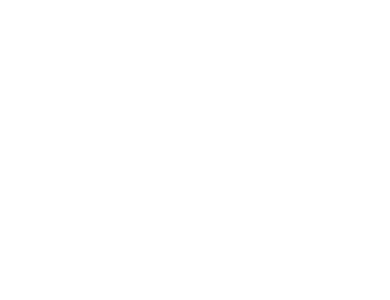
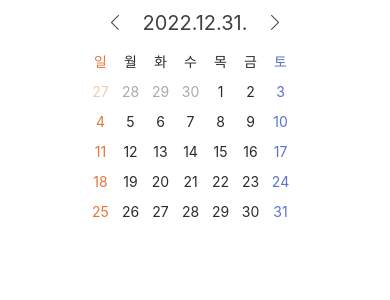
Before and after one commit to sunujun/to-do-list, a React Native app: screen / in a window 390 px wide. Shown: the top 300 px of the page. Built offline with nearby package versions, Linux system fonts and the light colour scheme.

Commit message:
달력 UI 추가

```diff
--- a/App.tsx
+++ b/App.tsx
@@ -1,15 +1,87 @@
 import React from 'react';
-import { StyleSheet, View } from 'react-native';
+import { FlatList, GestureResponderEvent, StatusBar, StyleSheet, Text, TouchableOpacity, View } from 'react-native';
+import { SafeAreaProvider, SafeAreaView } from 'react-native-safe-area-context';
+import SimpleLineIcons from 'react-native-vector-icons/SimpleLineIcons';
 import dayjs from 'dayjs';
-import { getCalendarColumns } from './src/util';
+import { getCalendarColumns, getDayColor, getDayText } from './src/util';
+
+const columnSize = 30;
+
+const Column = ({ text, color, opacity }: { text: number | string; color: string; opacity: number }) => {
+    return (
+        <View style={{ width: columnSize, height: columnSize, alignItems: 'center', justifyContent: 'center' }}>
+            <Text style={{ color, opacity }}>{text} </Text>
+        </View>
+    );
+};
+
+const ArrowButton = ({ iconName, onPress }: { iconName: string; onPress?: (event: GestureResponderEvent) => void }) => {
+    return (
+        <TouchableOpacity onPress={onPress} style={{ paddingHorizontal: 20, paddingVertical: 15 }}>
+            <SimpleLineIcons name={iconName} size={15} color="#404040" />
+        </TouchableOpacity>
+    );
+};
 
 const App = () => {
     const now = dayjs();
     const columns = getCalendarColumns(now);
+    const ListHeaderComponent = () => {
+        const currentDateText = dayjs(now).format('YYYY.MM.DD.');
+        return (
+            <View>
+                {/* YYYY.MM.DD. */}
+                <View style={{ flexDirection: 'row', justifyContent: 'center', alignItems: 'center' }}>
+                    <ArrowButton iconName="arrow-left" />
+                    <TouchableOpacity>
+                        <Text style={{ fontSize: 20, color: '#404040' }}>{currentDateText}</Text>
+                    </TouchableOpacity>
+                    <ArrowButton iconName="arrow-right" />
+                </View>
+                {/* 일 월 화 수 목 금 토 */}
+                <View style={{ flexDirection: 'row' }}>
+                    {[0, 1, 2, 3, 4, 5, 6].map(day => {
+                        const dayText = getDayText(day);
+                        const color = getDayColor(day);
+                        return <Column key={`day-${dayText}`} text={dayText} color={color} opacity={1} />;
+                    })}
+                </View>
+            </View>
+        );
+    };
 
-    return <View></View>;
+    const renderItem = ({ item: date }: { item: dayjs.Dayjs }) => {
+        const dateText = dayjs(date).get('date');
+        const day = dayjs(date).get('day');
+        const color = getDayColor(day);
+        const isCurrentMonth = dayjs(date).isSame(now, 'month');
+
+        return <Column text={dateText} color={color} opacity={isCurrentMonth ? 1 : 0.4} />;
+    };
+
+    return (
+        <SafeAreaProvider>
+            <SafeAreaView style={styles.container}>
+                <StatusBar translucent={true} backgroundColor="transparent" barStyle="dark-content" />
+                <FlatList
+                    data={columns}
+                    keyExtractor={(_, index) => `columns-${index}`}
+                    numColumns={7}
+                    renderItem={renderItem}
+                    ListHeaderComponent={ListHeaderComponent}
+                />
+            </SafeAreaView>
+        </SafeAreaProvider>
+    );
 };
 
-const styles = StyleSheet.create({});
+const styles = StyleSheet.create({
+    container: {
+        flex: 1,
+        backgroundColor: '#fff',
+        alignItems: 'center',
+        justifyContent: 'center',
+    },
+});
 
 export default App;
--- a/package.json
+++ b/package.json
@@ -10,9 +10,12 @@
     "lint": "eslint . --ext .js,.jsx,.ts,.tsx"
   },
   "dependencies": {
+    "@types/react-native-vector-icons": "^6.4.12",
     "dayjs": "^1.11.7",
     "react": "18.1.0",
-    "react-native": "0.70.6"
+    "react-native": "^0.70.6",
+    "react-native-safe-area-context": "^4.4.1",
+    "react-native-vector-icons": "^9.2.0"
   },
   "devDependencies": {
     "@babel/core": "^7.12.9",
--- a/src/util.ts
+++ b/src/util.ts
@@ -40,3 +40,16 @@
     const filledColumns = fillEmptyColumns(columns, start, end);
     return filledColumns;
 };
+
+/**
+ * @param day 0 - 6
+ * @return 일 - 월
+ */
+const dayTexts = ['일', '월', '화', '수', '목', '금', '토'];
+export const getDayText = (day: number) => {
+    return dayTexts[day];
+};
+
+export const getDayColor = (day: number) => {
+    return day === 0 ? '#e67639' : day === 6 ? '#5872d1' : '#2b2b2b';
+};
```
Also changed, not shown: 2 other files (tests, documents, lock files or other folders).
